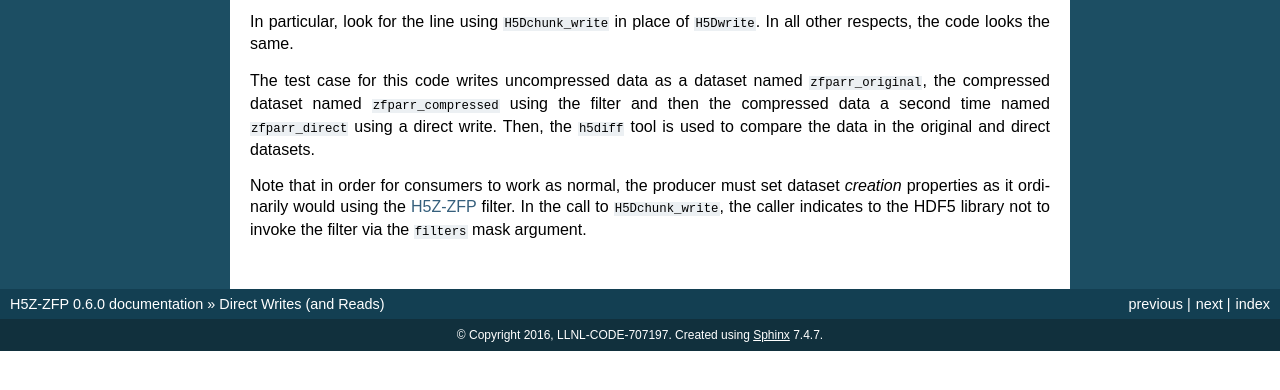
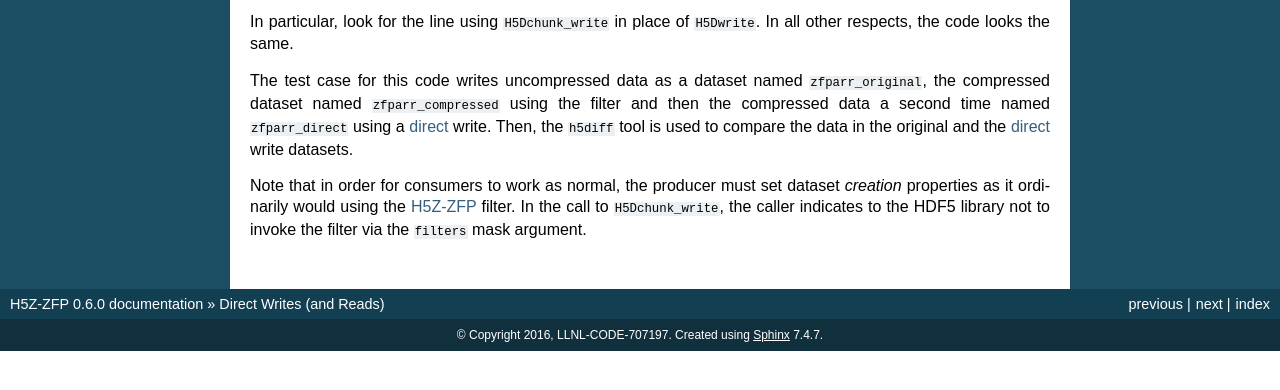
Before and after one commit to LLNL/H5Z-ZFP, a Sphinx documentation site: the page built from docs/direct.rst, in a window 1280 px wide, cut to the strip 390-780 px from the top of the page. Built offline with Sphinx 7.4.7, drawn with Linux system fonts in a browser that asks for light colours; pages that are not in the unit, such as notebooks, are missing from menus.

Commit message:
fix link

```diff
--- a/docs/direct.rst
+++ b/docs/direct.rst
@@ -22,14 +22,15 @@ code that does this, have a look at...
 In particular, look for the line using ``H5Dchunk_write`` in place of ``H5Dwrite``. In all
 other respects, the code looks the same.
 
+
 The test case for this code writes uncompressed data as a dataset named ``zfparr_original``,
 the compressed dataset named ``zfparr_compressed`` using the filter and then the compressed
-data a second time named ``zfparr_direct`` using a direct write. Then, the ``h5diff`` tool
-is used to compare the data in the original and direct datasets.
+data a second time named ``zfparr_direct`` using a direct_ write. Then, the ``h5diff`` tool
+is used to compare the data in the original and the direct_ write datasets.
 
 Note that in order for consumers to work as normal, the producer must set dataset *creation*
 properties as it ordinarily would using the H5Z-ZFP_ filter. In the call to ``H5Dchunk_write``,
 the caller indicates to the HDF5 library not to invoke the filter via the ``filters`` mask
 argument.
 
-.. _direct: https://portal.hdfgroup.org/display/HDF5/H5D_WRITE_CHUNK
+.. _direct: https://docs.hdfgroup.org/hdf5/develop/group___h5_d.html#title38
```
